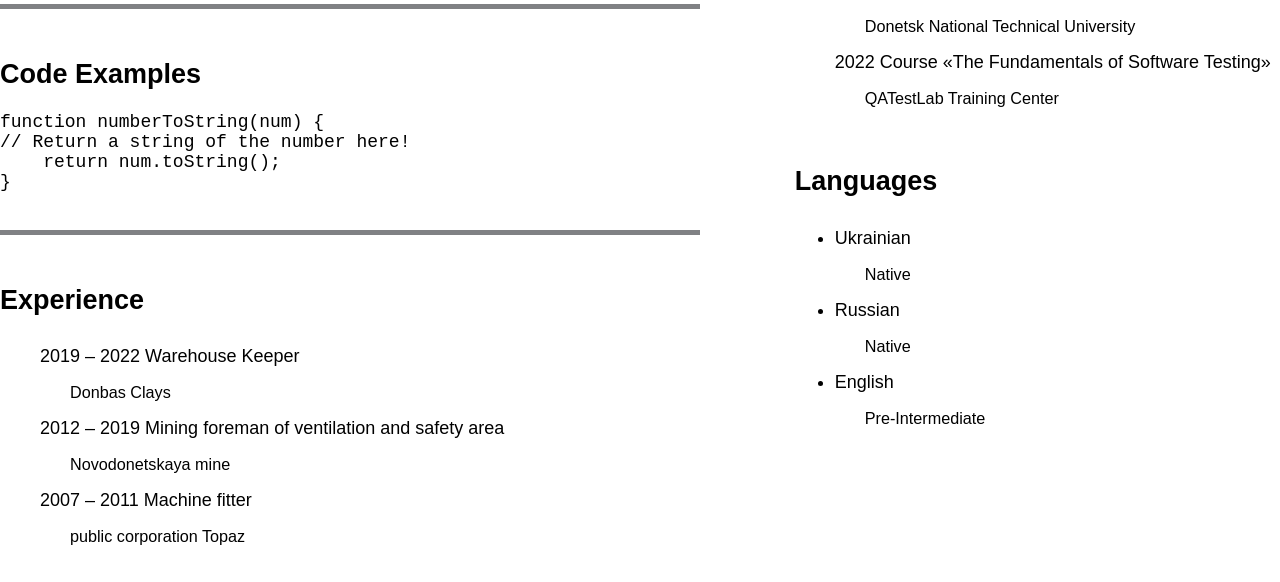
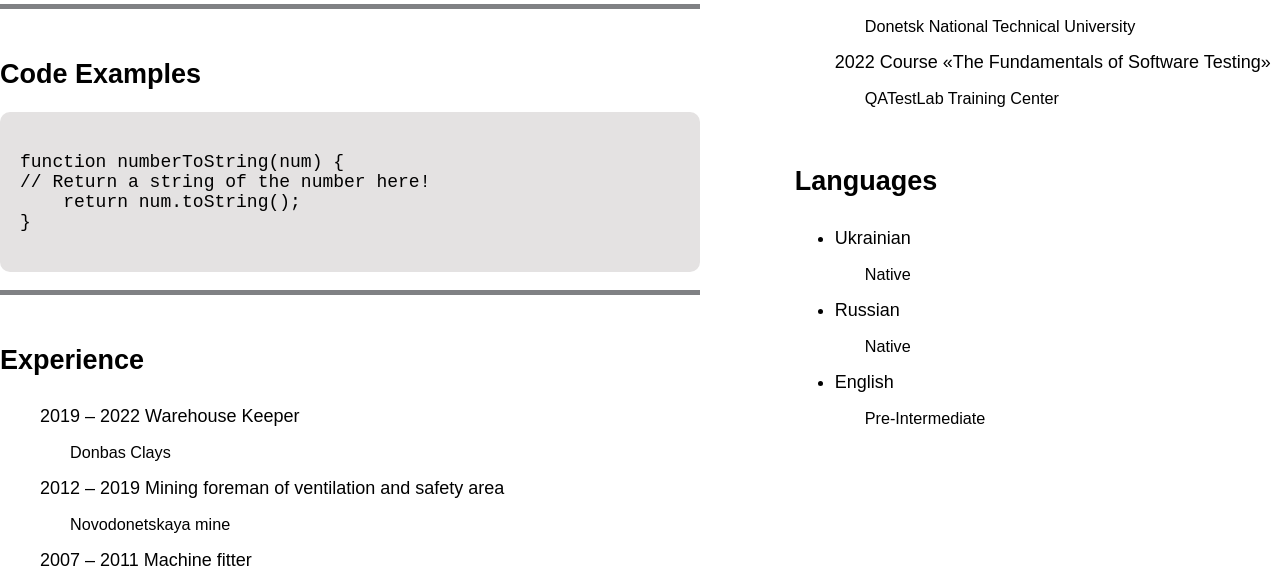
Before and after one commit to Heruwim/rsschool-cv, a plain HTML site: page index.html in a window 1280 px wide. Shown: the part 1343-1925 px from the top of the page. Drawn offline with Linux system fonts and the light colour scheme.

Commit message:
refactor: change structure code-examples and css style

```diff
--- a/index.html
+++ b/index.html
@@ -1,11 +1,13 @@
 <!DOCTYPE html>
 <html lang="en">
+
 <head>
     <meta charset="UTF-8">
     <meta name="viewport" content="width=device-width, initial-scale=1.0">
     <link rel="stylesheet" href="style.css">
     <title>CV</title>
 </head>
+
 <body>
     <header>
         <div class="image-wrapper"><img src="/rsschool-cv/images/myPhoto.jpg" alt="author's photo"></div>
@@ -31,7 +33,8 @@
             <h1 class="hidden">CV Pronin Artem</h1>
             <section id="my-goals" class="bold-bottom-border">
                 <h2>My goals</h2>
-            <p>I want to study the <strong>JS / Frontend Development</strong> сourse at <strong>RSSchool</strong>! And become a <strong>Front-End developer</strong>!</p>
+                <p>I want to study the <strong>JS / Frontend Development</strong> сourse at <strong>RSSchool</strong>!
+                    And become a <strong>Front-End developer</strong>!</p>
             </section>
             <section id="skills" class="bold-bottom-border">
                 <h2>Skills</h2>
@@ -54,20 +57,20 @@
             </section>
             <section id="code-examples" class="bold-bottom-border">
                 <h2>Code Examples</h2>
+                <pre class="code">
                 <code>
-                <pre>
 function numberToString(num) {
 // Return a string of the number here!
     return num.toString();
-}
+}</code>
             </pre>
-            </code>
             </section>
             <section id="experience">
                 <h2>Experience</h2>
                 <ul class="no-marker-list">
                     <li>2019 – 2022 Warehouse Keeper<br> <span class="sub-text">Donbas Clays</span></li>
-                <li>2012 – 2019 Mining foreman of ventilation and safety area<br> <span class="sub-text">Novodonetskaya mine</span></li>
+                    <li>2012 – 2019 Mining foreman of ventilation and safety area<br> <span
+                            class="sub-text">Novodonetskaya mine</span></li>
                     <li>2007 – 2011 Machine fitter<br> <span class="sub-text">public corporation Topaz</span></li>
                 </ul>
             </section>
@@ -97,9 +100,12 @@ function numberToString(num) {
             <section id="education">
                 <h2>Education</h2>
                 <ul class="no-marker-list">
-            <li>2001 – 2006 Specialist Mineral deposit development<br><span class="sub-text">Donetsk National Technical University</span></li>
-            <li>2007 – 2009 Specialist Software for automated systems<br><span class="sub-text">Donetsk National Technical University</span></li>
-            <li>2022 Course «The Fundamentals of Software Testing»<br><span class="sub-text">QATestLab Training Center</span></li>
+                    <li>2001 – 2006 Specialist Mineral deposit development<br><span class="sub-text">Donetsk National
+                            Technical University</span></li>
+                    <li>2007 – 2009 Specialist Software for automated systems<br><span class="sub-text">Donetsk National
+                            Technical University</span></li>
+                    <li>2022 Course «The Fundamentals of Software Testing»<br><span class="sub-text">QATestLab Training
+                            Center</span></li>
                 </ul>
             </section>
             <section id="languages">
@@ -113,9 +119,12 @@ function numberToString(num) {
         </aside>
     </main>
     <footer>
-    <a href="https://github.com/Heruwim?tab=repositories"><img src="/rsschool-cv/images/git.png" alt="link to my repository"></a>
+        <a href="https://github.com/Heruwim?tab=repositories"><img src="/rsschool-cv/images/git.png"
+                alt="link to my repository"></a>
         <span>2024</span>
-    <a href="https://rs.school/courses/javascript-ru"><img src="/rsschool-cv/images/images.png" alt="course logo"></a>
+        <a href="https://rs.school/courses/javascript-ru"><img src="/rsschool-cv/images/images.png"
+                alt="rsschool course logo"></a>
     </footer>
 </body>
+
 </html>
--- a/style.css
+++ b/style.css
@@ -345,6 +345,12 @@ section {
     list-style: none;
 }
 
+.code {
+    background-color: #e4e2e2;
+    border-radius: 10px;
+    padding: 20px;
+}
+
 footer {
     display: flex;
     justify-content: space-between;
```
Lines whose indentation alone changed are shown as unchanged.
